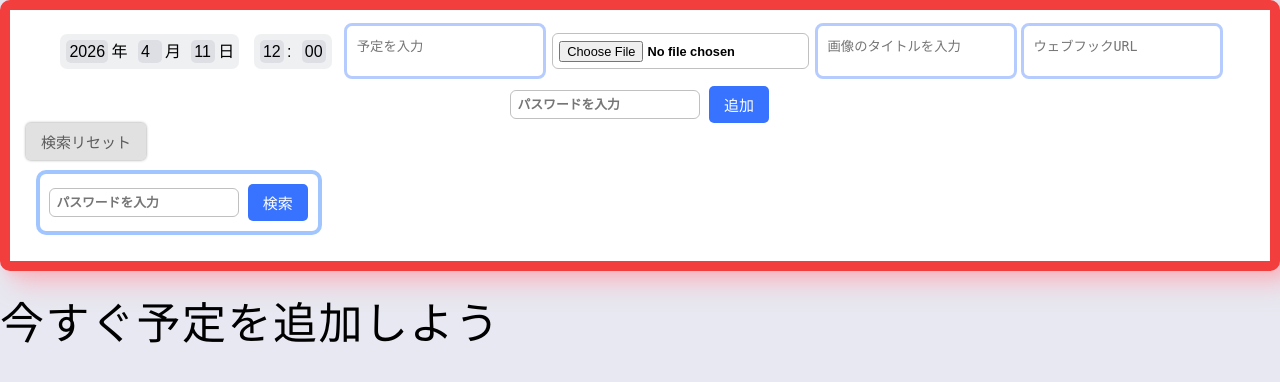
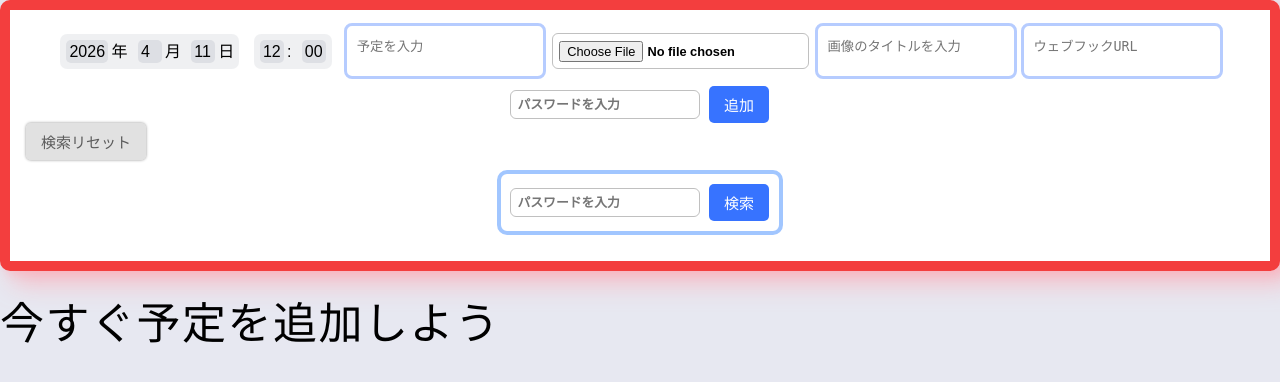
Before and after one commit to koketasi/pw_schedule, a Flask app: page / in a window 1280 px wide. Shown: the top 382 px of the page. Run offline with Flask 3, Linux system fonts and the light colour scheme; data that the repository does not hold is empty.

Commit message:
Update style.css

```diff
--- a/static/style.css
+++ b/static/style.css
@@ -143,7 +143,7 @@ div.time{
 
     border:solid 4px rgba(0, 102, 255, 0.368);
     border-radius: 10px;
-    margin:10px;
+    margin: 10px auto; /*上下10px*/
     padding: 10px;
     width: fit-content; /* ←横幅が中身サイズになる */
 
```
